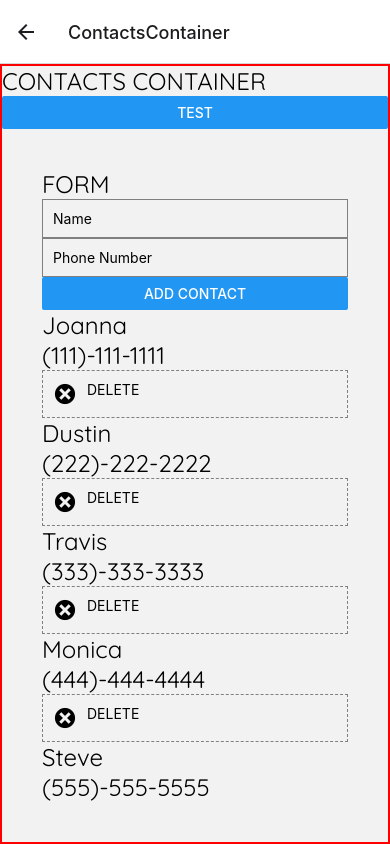
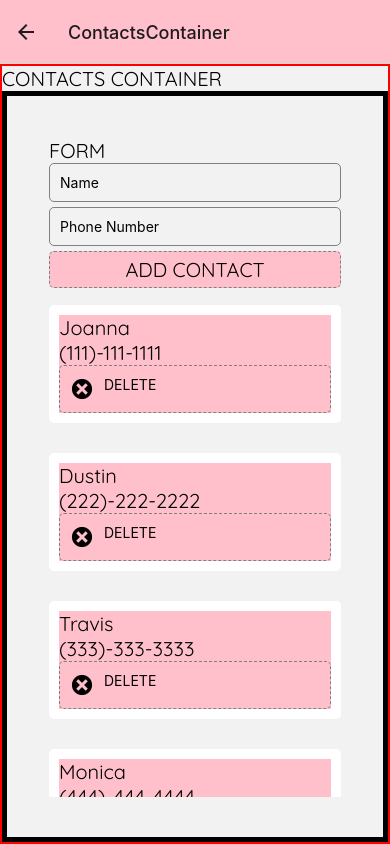
Before and after one commit to joanterm/expo-testing-app, a React Native app: screen /ContactsContainer in a window 390 px wide. Built offline with nearby package versions, Linux system fonts and the light colour scheme.

Commit message:
Created a reusablecard component with reusable styles

```diff
--- a/App.js
+++ b/App.js
@@ -37,7 +37,7 @@ export default function App() {
           {/* <Header />
           <Home />
           <ContactsContainer /> */}
-      <Stack.Navigator>
+      <Stack.Navigator screenOptions={{headerStyle: {backgroundColor: "pink"}}}>
         <Stack.Screen name="Home" component={Home} />
         <Stack.Screen name="ContactsContainer" component={ContactsContainer} />
         <Stack.Screen name="ContactsDetails" component={ContactsDetails} />
--- a/components/Contacts.js
+++ b/components/Contacts.js
@@ -1,36 +1,44 @@
 import { StyleSheet, Text, View, TouchableOpacity } from 'react-native'
 import { Entypo } from '@expo/vector-icons'
 import { globalStyles } from "../styles/globalStyles"
+import ReusableCard from '../styles/ReusableCard'
 
 const Contacts = ({navigation, item, deleteContacts}) => {
     // const {item, deleteContacts} = props
 
     return (
-        <View>
+        <View style={styles.testme}>
+            <ReusableCard>
             {/* <TouchableOpacity onPress={() => navigation.navigate('ContactsDetails')}> */}
             <Text style={globalStyles.textStyle}>{item.name}</Text>
             <Text style={globalStyles.textStyle}>{item.phoneNumber}</Text>
             {/* </TouchableOpacity> */}
             <TouchableOpacity onPress={() => deleteContacts(item.id)}>
-                <View style={styles.buttonContainer}>
+                <View style={globalStyles.deleteButtonStyle}>
                     <Entypo name="circle-with-cross" size={24} color="black" />
                     <Text style={styles.button}>DELETE</Text>
                 </View>
             </TouchableOpacity>
+            </ReusableCard>
         </View>
      );
 }
 
 const styles = StyleSheet.create({
-    buttonContainer: {
-        flexDirection: "row",
-        borderWidth: 1,
-        borderStyle: "dashed",
-        borderColor: "gray",
-        padding: 10
-    },
+    // buttonContainer: {
+    //     flexDirection: "row",
+    //     borderWidth: 1,
+    //     borderStyle: "dashed",
+    //     borderColor: "gray",
+    //     padding: 10
+    // },
     button: {
         marginLeft: 10
+    },
+    testme: {
+        // borderWidth: 2,
+        // borderColor: "yellow",
+        // width: "80%"
     }
 });
 
--- a/components/ContactsContainer.js
+++ b/components/ContactsContainer.js
@@ -3,6 +3,7 @@ import { StyleSheet, Button, Text, View, FlatList, Alert, TouchableWithoutFeedba
 import { globalStyles } from '../styles/globalStyles'
 import Form from './Form'
 import Contacts from './Contacts'
+import ReusableCard from '../styles/ReusableCard'
 
 const ContactsContainer = ({navigation}) => {
     const [people, setPeople] = useState([
@@ -39,20 +40,21 @@ const ContactsContainer = ({navigation}) => {
     return (
         <View style={styles.testing}>
             <Text style={globalStyles.textStyle}>CONTACTS CONTAINER</Text>
-            <Button title="Test"/>
             <View style={styles.contentContainer}>
                 <Form addPerson={addPerson}/>
-                <View style={styles.peopleContainer}>
+                {/* <View style={styles.peopleContainer}> */}
                     <FlatList
                     keyExtractor={(item) => item.id}
                     data={people}
                     renderItem={({item}) =>
                         <TouchableOpacity onPress={() => navigation.navigate('ContactsDetails', {item: item})}>
-                        <Contacts item={item} deleteContacts={deleteContacts}/>
+                          {/* <ReusableCard> */}
+                          <Contacts item={item} deleteContacts={deleteContacts}/>
+                          {/* </ReusableCard> */}
                         </TouchableOpacity>
                     }
                     />
-                </View>
+                {/* </View> */}
             </View>
         </View>
      )
@@ -67,6 +69,8 @@ const styles = StyleSheet.create({
     contentContainer: {
       flex: 1,
       padding: 40,
+      borderWidth: 5,
+      borderColor: "black"
     },
     peopleContainer: {
       flex: 1,
--- a/components/ContactsDetails.js
+++ b/components/ContactsDetails.js
@@ -1,17 +1,27 @@
 import { StyleSheet, Button, Text, View, FlatList, Alert, TouchableWithoutFeedback, Keyboard } from 'react-native'
+import ReusableCard from '../styles/ReusableCard'
+import { globalStyles } from '../styles/globalStyles'
 
 const ContactsDetails = ({navigation, route}) => {
     const { item } = route.params
     console.log(item)
 
     return (
-        <View>
+        <View style={styles.detailsContainer}>
             <Text>CONTACTS DETAILS</Text>
-            <Text>{item.name}</Text>
-            <Text>{item.phoneNumber}</Text>
-            <Text>{item.zipcode}</Text>
+            <ReusableCard>
+                <Text style={globalStyles.textStyle}>{item.name}</Text>
+                <Text style={globalStyles.textStyle}>{item.phoneNumber}</Text>
+                <Text style={globalStyles.textStyle}>{item.zipcode}</Text>
+            </ReusableCard>
         </View>
      )
 }
 
+const styles = StyleSheet.create({
+    detailsContainer: {
+        padding: 40
+    }
+})
+
 export default ContactsDetails;
--- a/components/Form.js
+++ b/components/Form.js
@@ -1,5 +1,5 @@
 import { useState } from 'react'
-import { StyleSheet, Text, View, Button, TextInput } from 'react-native'
+import { StyleSheet, Text, View, Button, TextInput, TouchableOpacity } from 'react-native'
 import { globalStyles } from "../styles/globalStyles"
 
 const Form = (props) => {
@@ -19,7 +19,7 @@ const Form = (props) => {
     console.log(formData)
 
     return (
-        <View>
+        <View style={styles.formContainer}>
             <Text style={globalStyles.textStyle}>FORM</Text>
             <TextInput
                 style={styles.input}
@@ -34,17 +34,25 @@ const Form = (props) => {
                 keyboardType="number-pad"
                 value={formData.phoneNumber}
             />
-            <Button title="ADD CONTACT" onPress={() => addPerson(formData)}/>
+            <TouchableOpacity style={globalStyles.buttonStyle} onPress={() => addPerson(formData)}>
+                <Text style={globalStyles.textStyle}>ADD CONTACT</Text>
+            </TouchableOpacity>
         </View>
      );
 }
 
 const styles = StyleSheet.create({
+    formContainer: {
+        marginHorizontal: 2,
+        marginVertical: 2
+    },
     input: {
         borderWidth: 1,
         borderStyle: "solid",
         borderColor: "gray",
         padding: 10,
+        borderRadius: 5,
+        marginBottom: 5
     }
 });
 
--- a/components/Home.js
+++ b/components/Home.js
@@ -1,15 +1,21 @@
-import { Text, View, Button } from 'react-native'
+import { StyleSheet, Text, View, Button, TouchableOpacity } from 'react-native'
+import { globalStyles } from '../styles/globalStyles'
 
 const Home = ({navigation}) => {
     return (
-        <View>
+        <View style={styles.homeContainer}>
             <Text>HOME SCREEN</Text>
-            <Button
-                title="Go to contact list"
-                onPress={() => navigation.navigate('ContactsContainer')}
-            />
+            <TouchableOpacity style={globalStyles.buttonStyle} onPress={() => navigation.navigate('ContactsContainer')}>
+                <Text style={globalStyles.textStyle}>Go to contacts</Text>
+            </TouchableOpacity>
         </View>
      );
 }
 
+const styles = StyleSheet.create({
+    homeContainer: {
+        padding: 40
+    }
+})
+
 export default Home;
--- /dev/null
+++ b/styles/ReusableCard.js
@@ -0,0 +1,36 @@
+import { StyleSheet, View} from 'react-native'
+
+const ReusableCard = (props) => {
+    return (
+        <View style={styles.outerCard}>
+            <View style={styles.innerCard}>
+                {props.children}
+            </View>
+        </View>
+     );
+}
+
+const styles = StyleSheet.create({
+    outerCard: {
+        // borderWidth: 2,
+        // borderColor: "blue",
+        // backgroundColor: "blue"
+        backgroundColor: "#fff",
+        marginVertical: 15,
+        marginHorizontal: 2,
+        marginHorizontal: 2,
+        borderRadius: 5,
+        elevation: 5,
+        shadowColor: "red"
+    },
+    innerCard: {
+        // backgroundColor: "yellow",
+        // marginBottom: 10,
+        // padding: 5,
+        marginHorizontal: 10,
+        marginVertical: 10,
+        backgroundColor: "pink"
+    }
+})
+
+export default ReusableCard;
--- a/styles/globalStyles.js
+++ b/styles/globalStyles.js
@@ -3,6 +3,24 @@ import { StyleSheet } from 'react-native'
 export const globalStyles = StyleSheet.create({
     textStyle: {
         fontFamily: "Quicksand",
-        fontSize: 24
+        fontSize: 20
+    },
+    buttonStyle: {
+        backgroundColor: "pink",
+        borderWidth: 1,
+        borderStyle: "dashed",
+        borderColor: "gray",
+        padding: 5,
+        borderRadius: 5,
+        // textAlign: "center"
+        alignItems: "center"
+    },
+    deleteButtonStyle: {
+        flexDirection: "row",
+        borderWidth: 1,
+        borderStyle: "dashed",
+        borderColor: "gray",
+        padding: 10,
+        borderRadius: 5,
     }
 })
```
